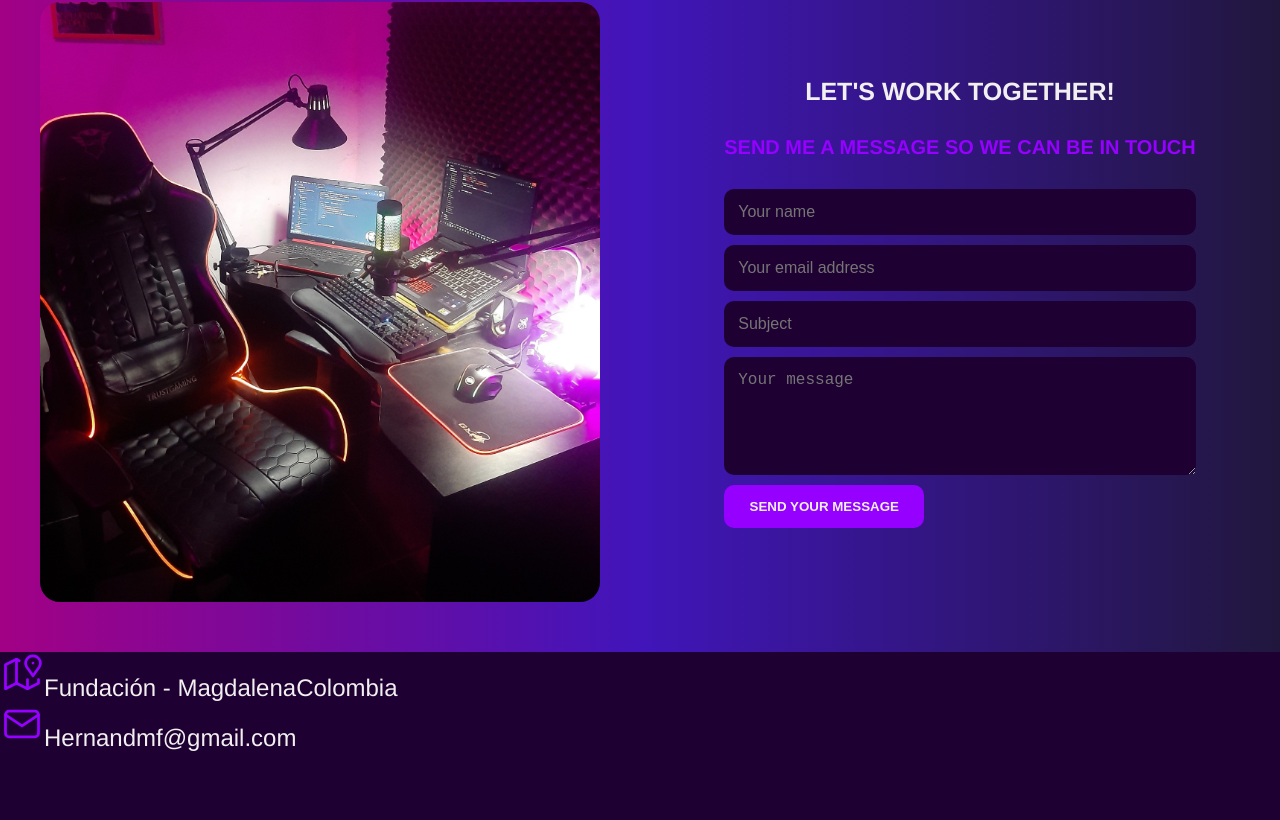
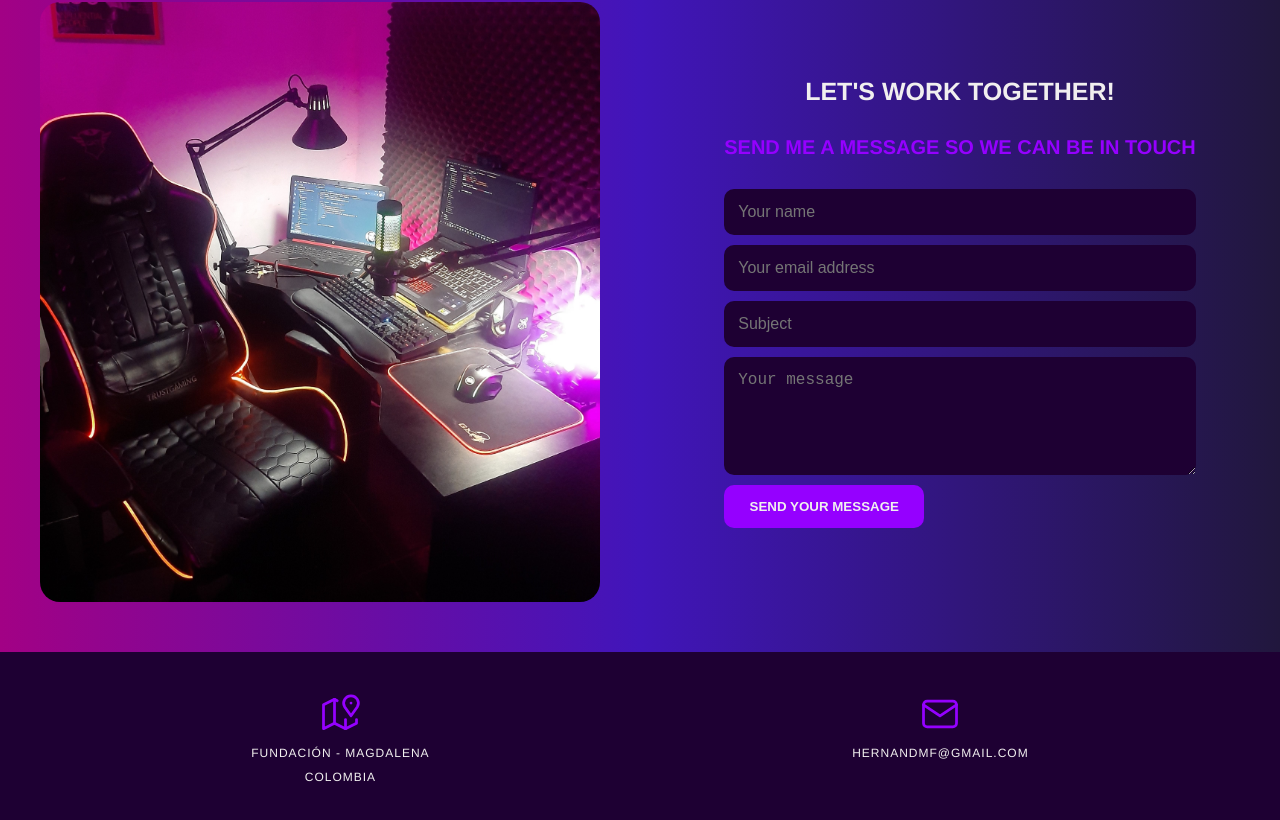
Before and after one commit to Hernan1ro/Personal--Portfolio, a React (Vite) app: page / in a window 1280 px wide. Shown: the part 3897-4717 px from the top of the page. Before the commit the page ends 4649 px from the top, so only its background shows below. Built offline with nearby package versions, Linux system fonts and the light colour scheme.

Commit message:
styling contact info

```diff
--- a/src/containers/Footer/index.css
+++ b/src/containers/Footer/index.css
@@ -0,0 +1,21 @@
+#footer {
+  padding: 4rem 0;
+}
+.contact-info {
+  display: flex;
+  justify-content: space-around;
+}
+.contact-info .location,
+.contact-info .email {
+  display: flex;
+  flex-direction: column;
+  gap: 1rem;
+  align-items: center;
+}
+.contact-info .location span,
+.contact-info .email span {
+  font-size: var(--sm);
+  letter-spacing: 1px;
+  text-transform: uppercase;
+  /* font-weight: bold; */
+}
--- a/src/containers/Footer/index.jsx
+++ b/src/containers/Footer/index.jsx
@@ -1,10 +1,11 @@
 import React from "react";
 import PinIcon from "../../components/Icon/PinIcon.jsx";
 import EmailIcon from "../../components/Icon/Email.jsx";
+import "./index.css";
 
 const Footer = () => {
   return (
-    <footer>
+    <footer id="footer" className="container">
       <div className="contact-info">
         <div className="location">
           <PinIcon />
```
